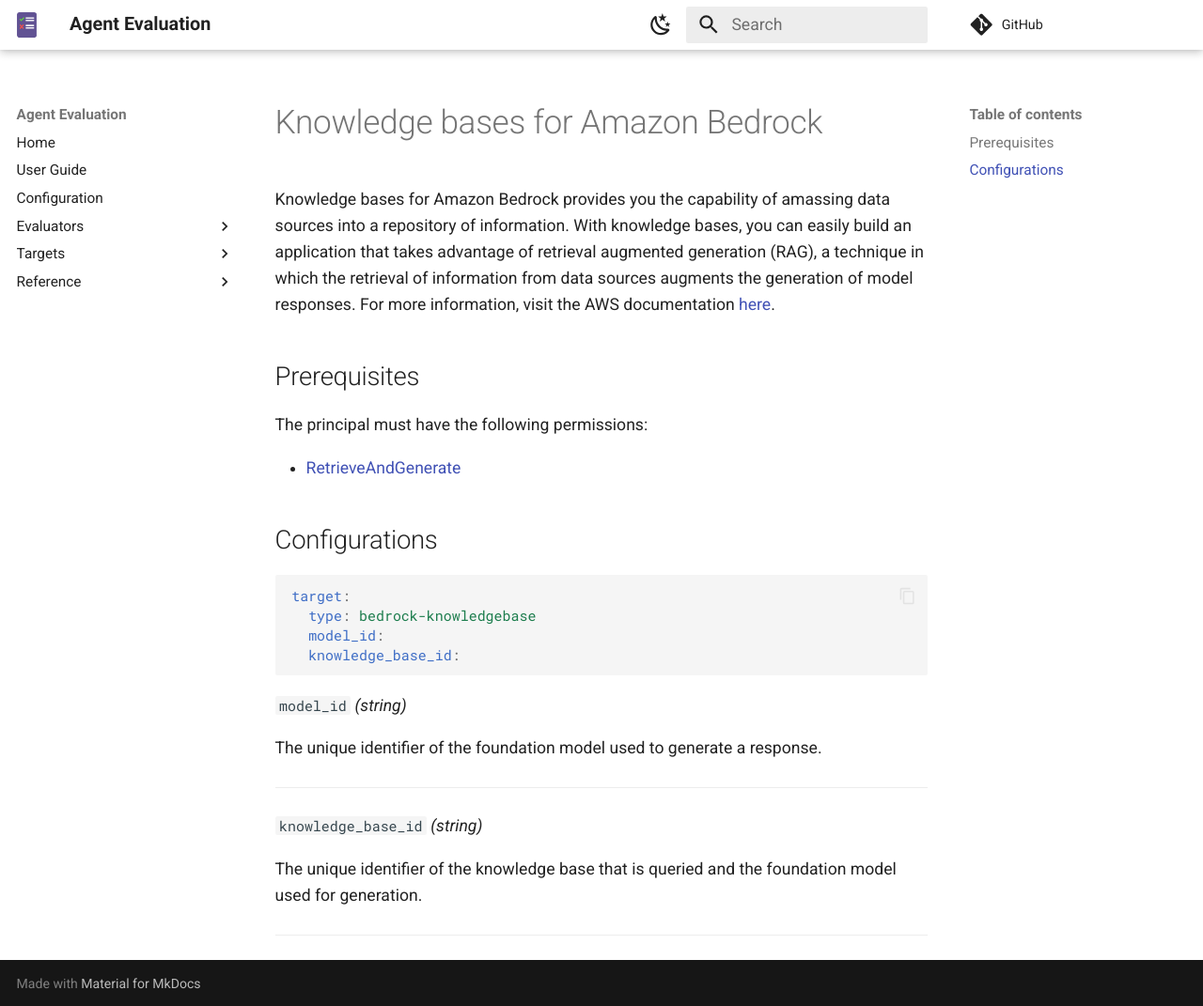
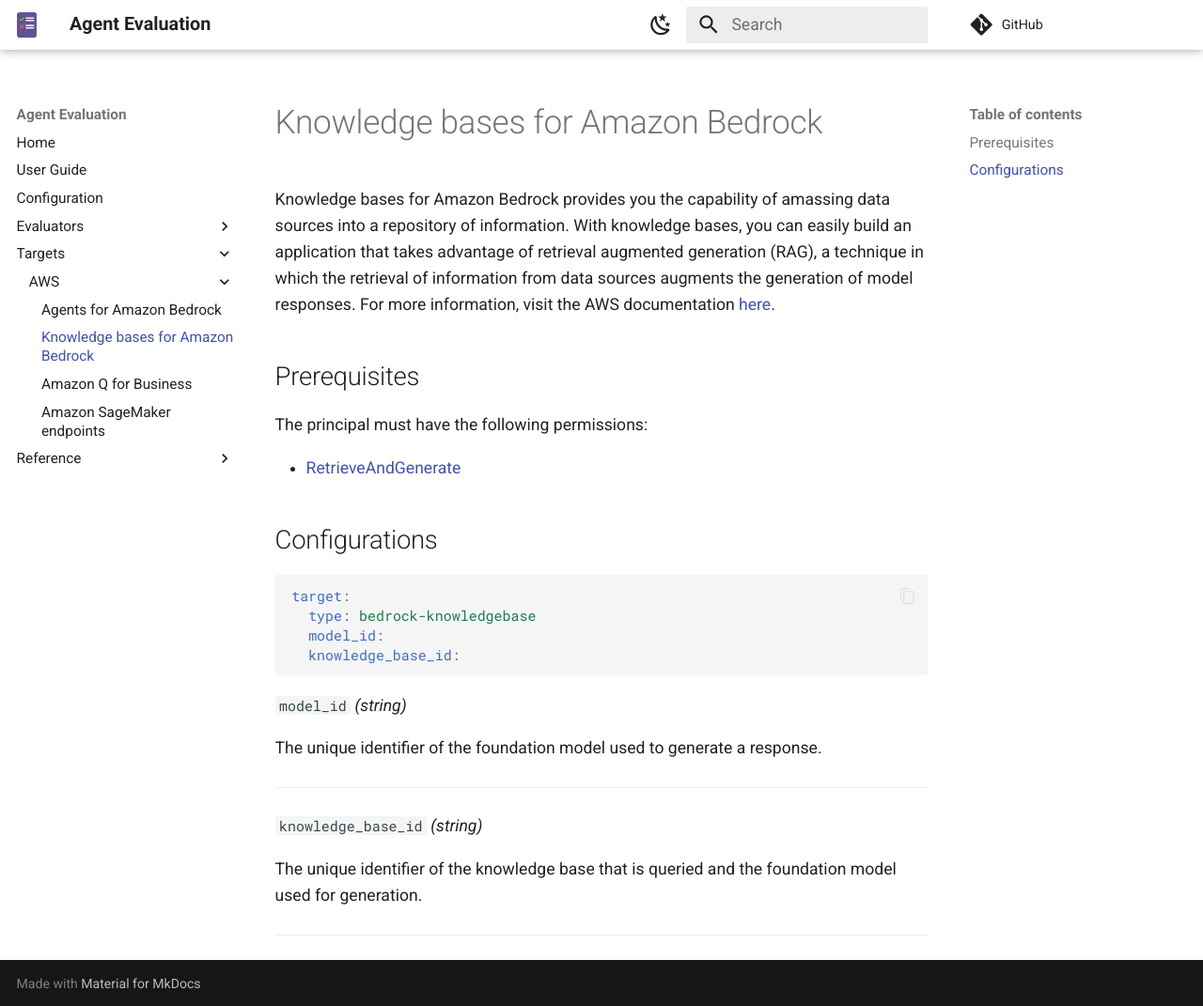
Before and after one commit to awslabs/agent-evaluation, an MkDocs documentation site: the page built from docs/targets/aws/bedrock_knowledgebases.md, in a window 1280 px wide and 1071 px high. Shown: the whole window at 94% size. Built offline with MkDocs 1.6.1 and Material for MkDocs 9.7.7, drawn with Linux system fonts in a browser that asks for light colours; comment, search, counter and statistics services are not loaded.

Commit message:
docs: add bedrock kb docs to config

```diff
--- a/mkdocs.yml
+++ b/mkdocs.yml
@@ -36,6 +36,7 @@
     - targets/index.md
     - AWS:
       - targets/aws/bedrock_agents.md
+      - targets/aws/bedrock_knowledgebases.md
       - targets/aws/q_business.md
       - targets/aws/sagemaker_endpoints.md
   - Reference:
```
